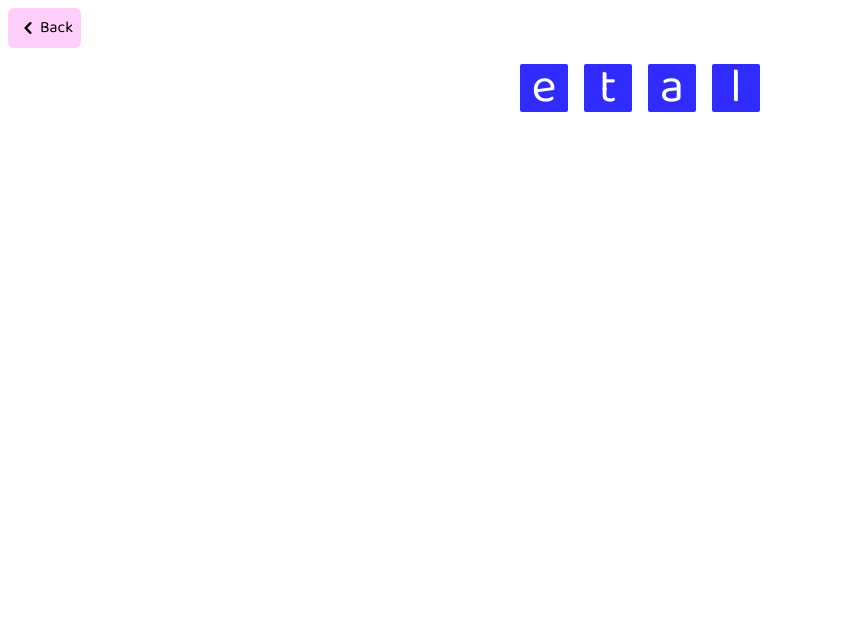
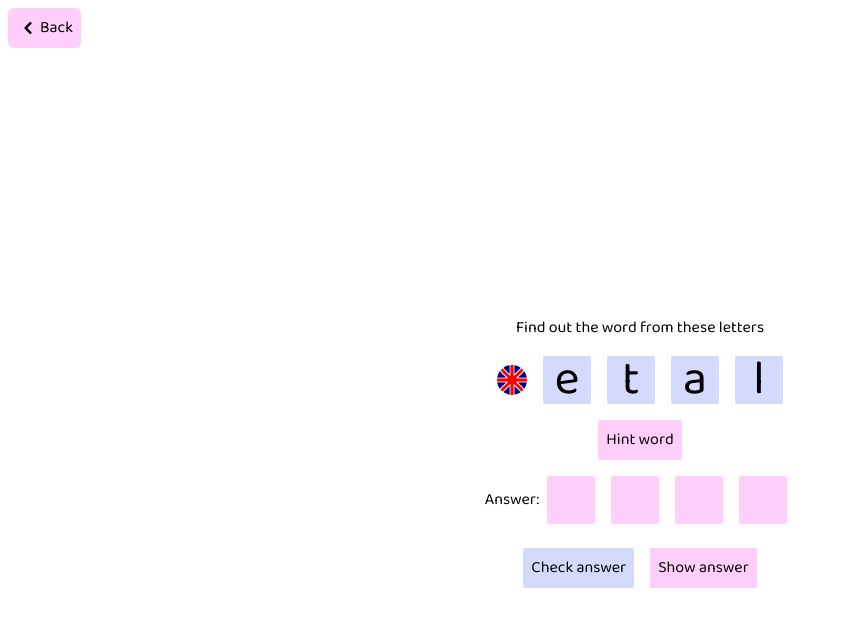
Before and after one commit to ArexSpeed/multiwords, a Next.js app: page /games/puzzle/play in a window 1280 px wide. Shown: the top 626 px of the page, without its empty margins (0-842 px from the left). Built offline with nearby package versions, Linux system fonts and the light colour scheme.

Commit message:
check hints

```diff
--- a/pages/games/puzzle/play.tsx
+++ b/pages/games/puzzle/play.tsx
@@ -5,6 +5,7 @@ import { useAppSelector } from 'redux/hooks';
 import { selectPuzzleState } from 'redux/slices/gamesSlice';
 import { UserLanguage } from 'redux/slices/settingsSlice';
 import { words } from 'data';
+import Flag from 'components/Flag';
 
 type CardInit = {
   id: string;
@@ -30,7 +31,11 @@ const PuzzlePlay = () => {
   const [cardsInit, setCardsInit] = useState<CardInit[]>([]);
   const [cardsShuffle, setCardsShuffle] = useState<CardInit[]>([]);
   const [word, setWord] = useState<CardInit>();
+  const [wordArray, setWordArray] = useState<string[]>([]);
   const [wordShuffle, setWordShuffle] = useState<string[]>([]);
+  const [openHintWord, setOpenHintWord] = useState(false);
+  const [openHintAnswer, setOpenHintAnswer] = useState(false);
+  const [answer, setAnswer] = useState<string[]>([]);
 
   useEffect(() => {
     const lang = puzzleState.language;
@@ -55,9 +60,10 @@ const PuzzlePlay = () => {
   }, [cardsShuffle]);
 
   useEffect(() => {
-    const wordArray = word?.lang2.split('');
-    if (wordArray) {
-      const arrayShuffle = shuffleCards(wordArray);
+    const splitWord = word?.lang2.split('');
+    if (splitWord) {
+      const arrayShuffle = shuffleCards(splitWord);
+      setWordArray(splitWord);
       setWordShuffle(arrayShuffle);
     }
   }, [word]);
@@ -82,14 +88,51 @@ const PuzzlePlay = () => {
             <span>Back</span>
           </button>
         </Link>
-        <section className="flex flex-wrap justify-center items-center w-full">
+        <section className="flex flex-col justify-center items-center w-full min-h-screen">
+          <h3>Find out the word from these letters</h3>
+          <article className="flex flex-wrap justify-center items-center w-full p-2">
+            <Flag flag={puzzleState.language} />
             {wordShuffle.map((word) => (
               <div
                 key={word}
-              className="w-12 h-12 flex flex-col justify-center items-center text-xl bg-eng text-white m-2 rounded-sm">
+                className="w-12 h-12 flex flex-col justify-center items-center text-xl bg-secondaryLight dark:bg-secondaryDark m-2 rounded-sm">
                 {word}
               </div>
             ))}
+          </article>
+          <article>
+            {!openHintWord ? (
+              <button
+                className="bg-primaryLight dark:bg-primaryDark p-2 rounded-sm"
+                onClick={() => setOpenHintWord(true)}>
+                Hint word
+              </button>
+            ) : (
+              <div className="flex flex-row justify-center items-center">
+                <Flag flag={userLang.short} />
+                <span className="text-lg">{word?.lang1}</span>
+              </div>
+            )}
+          </article>
+          <article className="flex flex-wrap justify-center items-center w-full p-2">
+            <h3>Answer:</h3>
+            {wordShuffle.map((word) => (
+              <div
+                key={word}
+                className="w-12 h-12 flex flex-col justify-center items-center text-xl bg-primaryLight dark:bg-primaryDark m-2 rounded-sm"></div>
+            ))}
+          </article>
+          <article className="flex flex-row justify-center items-center w-full">
+            <button className="bg-secondaryLight dark:bg-secondaryDark p-2 m-2 rounded-sm">
+              Check answer
+            </button>
+            <button
+              className="bg-primaryLight dark:bg-primaryDark p-2 m-2 rounded-sm"
+              onClick={() => setOpenHintAnswer(true)}>
+              Show answer
+            </button>
+          </article>
+          {openHintAnswer && <span className="text-lg">{word?.lang1}</span>}
         </section>
       </main>
     </div>
```
Lines whose indentation alone changed are shown as unchanged.
